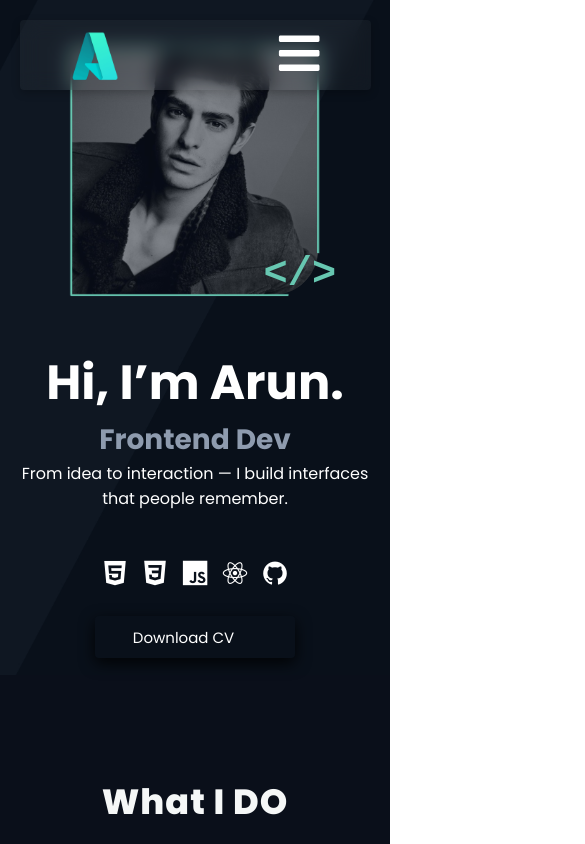
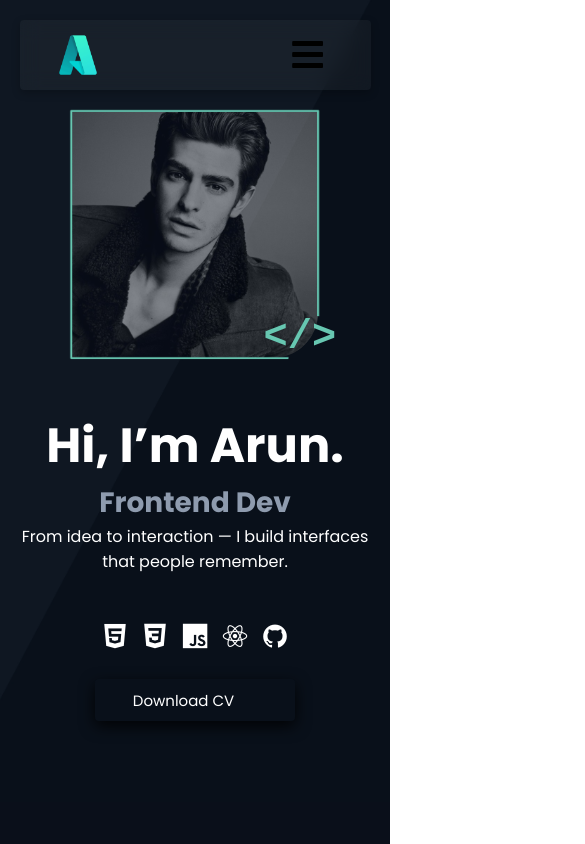
Before and after one commit to arunmvp/Portfolio, a React (Vite) app: page / in a window 390 px wide. Shown: the top 844 px of the page, 585 px wide, since content can reach past the window. Built offline with nearby package versions, Linux system fonts and the light colour scheme; a web font is replaced by a local one.

Commit message:
updated3

```diff
--- a/src/Components/Contact/Contact.css
+++ b/src/Components/Contact/Contact.css
@@ -116,7 +116,7 @@
 /* Responsive */
 @media (max-width: 768px) {
   .contact-container {
-    grid-template-columns: 1fr;
+    grid-template-columns: 2fr;
   }
 
   .contact-info {
@@ -132,7 +132,7 @@
     font-size: 1rem;
   }
 }
-@media screen and (max-width:1024px) {
+@media screen and (min-width:769px) and (max-width:1024px) {
   .contact-container{
     grid-template-columns: 2fr 2fr;
     gap: 3rem;
--- a/src/Components/Navbar/Homemain.css
+++ b/src/Components/Navbar/Homemain.css
@@ -259,7 +259,8 @@
 
   }
   .mainsec2{
-    height: 90%;
+    height: 100% !important;
+    padding-top: 30px;
   }
   .mainsec1{
     height: 90%;
--- a/src/Components/Navbar/Navbar.css
+++ b/src/Components/Navbar/Navbar.css
@@ -151,11 +151,13 @@
     z-index: 999;
   }
   .nav {
-    height: 80vh !important ;
+    min-height: 95vh !important ;
     background-position: right;
+    width: 100% !important;
   }
   .navbar {
     justify-content: space-between;
+
   }
   .nav-links.active {
     right: 0;
@@ -185,7 +187,7 @@
 }
 
 /* ✅ Tablet Styles (600px to 1024px) */
-@media (max-width: 1068px) {
+@media screen and (min-width: 769px) and  (max-width: 1024px) {
   .nav-links {
     position: absolute;
     top: 110px;
@@ -207,7 +209,7 @@
     z-index: 999;
   }
   .nav {
-    min-height: 78vh !important;
+    min-height: 70vh !important;
     background-position: right;
   }
   .navbar {
--- a/src/Components/Scroll/Scroll.css
+++ b/src/Components/Scroll/Scroll.css
@@ -49,8 +49,8 @@
 
 @media screen and (max-width: 768px) {
   .back-to-top {
-    bottom: 20px;
-    right: 20px;
+    bottom: 25px;
+    right: 25px;
     padding: 12px;
   }
 
@@ -61,8 +61,8 @@
 
 @media screen and (max-width: 480px) {
   .back-to-top {
-    bottom: 15px;
-    right: 15px;
+    bottom: 25px;
+    right: 25px;
     padding: 10px;
   }
 
--- a/src/index.css
+++ b/src/index.css
@@ -14,5 +14,5 @@ html {
 body {
   width: 100%;
   height: 100%;
-  overflow-x: hidden;
+  overflow-x: hidden !important;
 }
```
Also changed, not shown: src/App.jsx (line endings or trailing spaces), src/Components/Navbar/Navbar.jsx (line endings or trailing spaces), src/Components/Navbar/Navsec/Navsec.jsx (line endings or trailing spaces).
